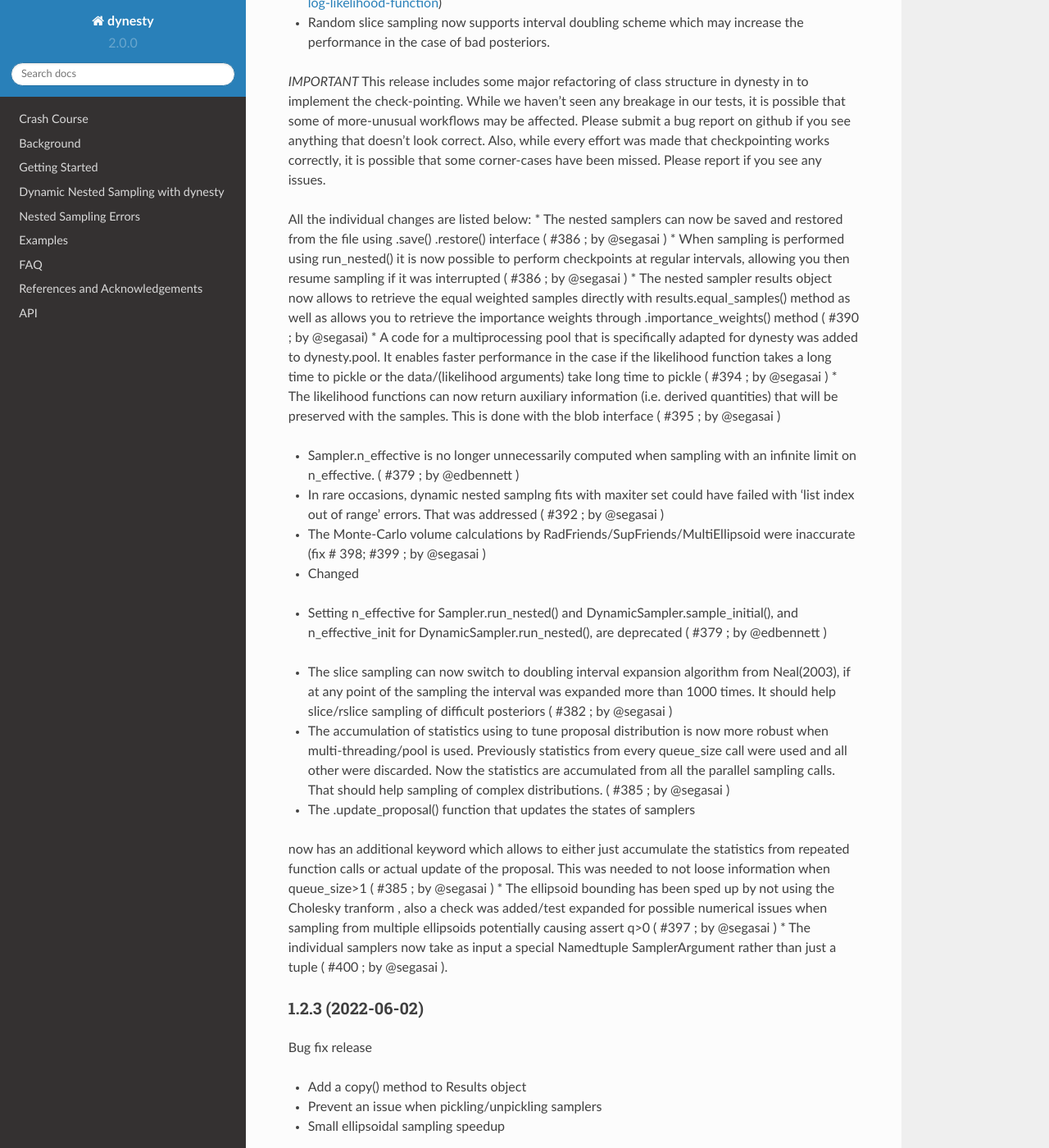
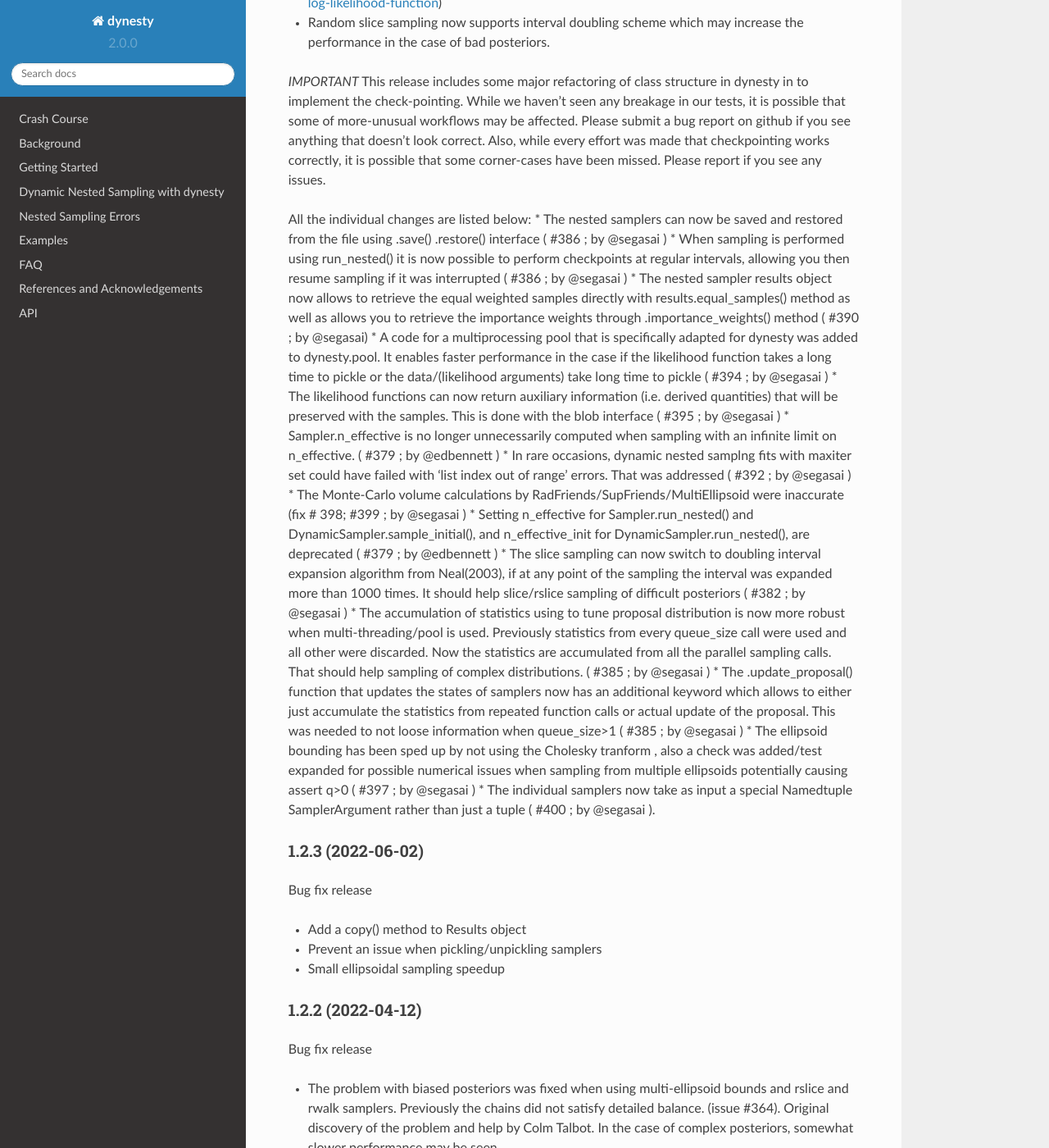
Before and after one commit to joshspeagle/dynesty, a Sphinx documentation site: the page built from docs/source/index.rst, in a window 1280 px wide and 1400 px high, scrolled down 2762 px. Shown: the whole window at 82% size. Built offline with Sphinx 7.4.7 and the Read the Docs theme 2.0.0, drawn with Linux system fonts in a browser that asks for light colours; the version number is read from the project's files by our own code.

Commit message:
fix docs

```diff
--- a/docs/source/index.rst
+++ b/docs/source/index.rst
@@ -116,18 +116,13 @@
 * The nested sampler results object now allows to retrieve the equal weighted samples directly with results.equal_samples() method as well as allows you to retrieve the importance weights through .importance_weights() method ( #390 ; by @segasai)
 * A code for a multiprocessing pool that is specifically adapted for dynesty was added to dynesty.pool. It enables faster performance in the case if the likelihood function takes a long time to pickle or the data/(likelihood arguments) take long time to pickle ( #394 ; by @segasai )
 * The likelihood functions can now return auxiliary information (i.e. derived quantities) that will be preserved with the samples. This is done with the blob interface ( #395 ; by @segasai )
-
-* Sampler.n_effective is no longer unnecessarily computed when sampling with
-  an infinite limit on n_effective. ( #379 ; by @edbennett )
+* Sampler.n_effective is no longer unnecessarily computed when sampling with an infinite limit on n_effective. ( #379 ; by @edbennett )
 * In rare occasions, dynamic nested samplng fits with maxiter set could have failed with 'list index out of range' errors. That was addressed ( #392 ; by @segasai )
 * The Monte-Carlo volume calculations by RadFriends/SupFriends/MultiEllipsoid were inaccurate (fix # 398; #399 ; by @segasai )
-
-* Changed
-- Setting n_effective for Sampler.run_nested() and DynamicSampler.sample_initial(), and n_effective_init for DynamicSampler.run_nested(), are deprecated ( #379 ; by @edbennett )
+* Setting n_effective for Sampler.run_nested() and DynamicSampler.sample_initial(), and n_effective_init for DynamicSampler.run_nested(), are deprecated ( #379 ; by @edbennett )
 * The slice sampling can now switch to doubling interval expansion algorithm from Neal(2003), if at any point of the sampling the interval was expanded more than 1000 times. It should help slice/rslice sampling of difficult posteriors ( #382 ; by @segasai )
 * The accumulation of statistics using to tune proposal distribution is now more robust when multi-threading/pool is used. Previously statistics from every queue_size call were used and all other were discarded. Now the statistics are accumulated from all the parallel sampling calls. That should help sampling of complex distributions. ( #385 ; by @segasai )
-* The .update_proposal() function that updates the states of samplers
-now has an additional keyword which allows to either just accumulate the statistics from repeated function calls or actual update of the proposal. This was needed to not loose information when queue_size>1 ( #385 ; by @segasai )
+* The .update_proposal() function that updates the states of samplers now has an additional keyword which allows to either just accumulate the statistics from repeated function calls or actual update of the proposal. This was needed to not loose information when queue_size>1 ( #385 ; by @segasai )
 * The ellipsoid bounding has been sped up by not using the Cholesky tranform , also a check was added/test expanded for possible numerical issues when sampling from multiple ellipsoids potentially causing assert q>0 ( #397 ; by @segasai )
 * The individual samplers now take as input a special Namedtuple SamplerArgument rather than just a tuple ( #400 ; by @segasai ).
 
```
